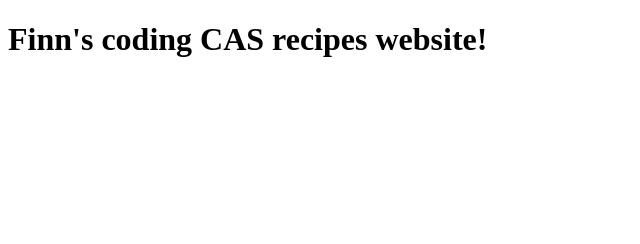
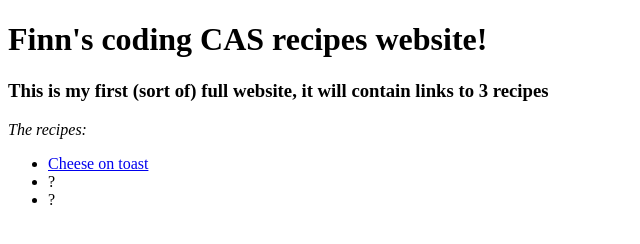
Before and after one commit to fmeech/recipes_cas, a plain HTML site: page index.html in a window 1280 px wide. Shown: the whole page, without its empty margins (0-640 px from the left). Drawn offline with Linux system fonts and the light colour scheme.

Commit message:
Added an image to cheese_on_toast.html, added more text to index.html

```diff
--- a/index.html
+++ b/index.html
@@ -6,5 +6,12 @@
     </head>
     <body>
         <h1>Finn's coding CAS recipes website!</h1>
+        <h3>This is my first (sort of) full website, it will contain links to 3 recipes</h3>
+        <p><em>The recipes:</em></p>
+        <ul>
+            <li><a href="recipes/cheese_on_toast.html" >Cheese on toast</a></li>
+            <li>?</li>
+            <li>?</li>
+        </ul>
     </body>
 </html>
```
Also changed, not shown: recipes/cheese_on_toast.html (+1 -0 lines), images/cheese_on_toast.jpeg (added).
